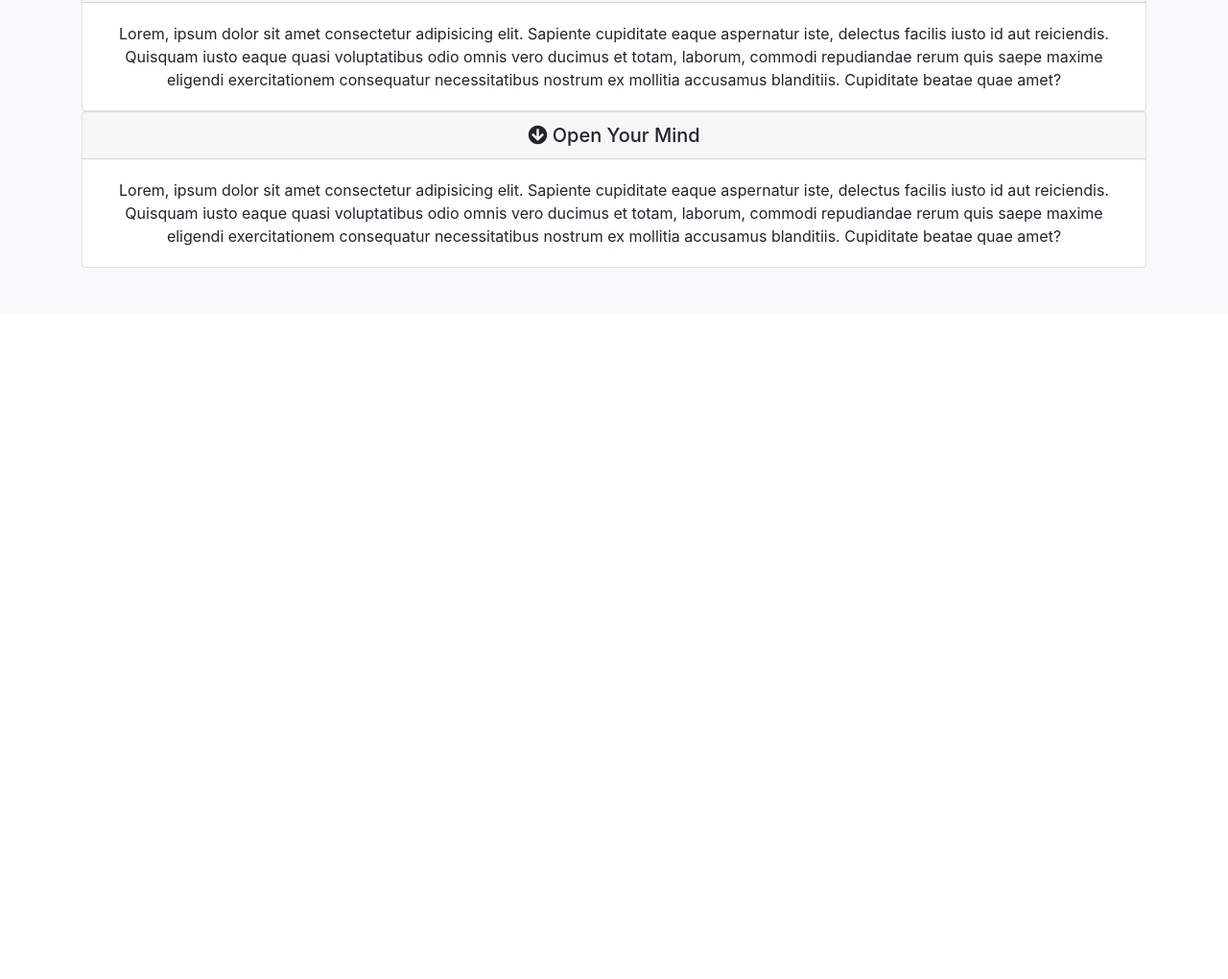
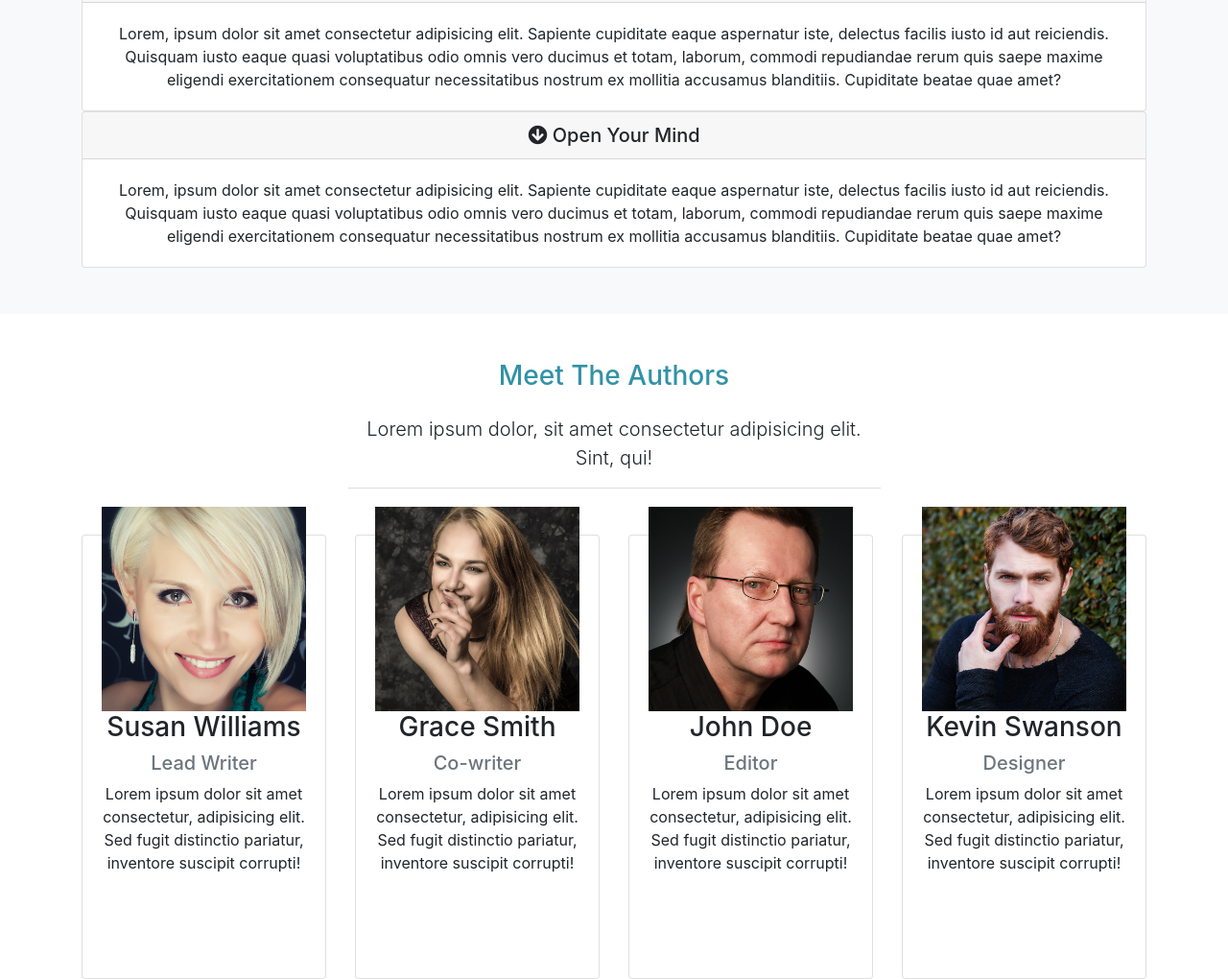
Before and after one commit to xaviguasch/carruth-book-launch-page-bootstrap-4-prac, a plain HTML site: page index.html in a window 1280 px wide. Shown: the part 1588-2608 px from the top of the page at 96% size. Before the commit the page ends 1915 px from the top, so only its background shows below. Drawn offline with nearby package versions, Linux system fonts and the light colour scheme.

Commit message:
added authors area

```diff
--- a/index.html
+++ b/index.html
@@ -243,6 +243,149 @@
       </div>
     </section>
 
+    <!-- AUTHORS -->
+
+    <section id="authors" class="mt-5 text-center">
+      <div class="container">
+        <div class="row">
+          <div class="col">
+            <div class="info-header mb-5">
+              <h3 class="text-primary pb-3">Meet The Authors</h3>
+              <p class="lead">
+                Lorem ipsum dolor, sit amet consectetur adipisicing elit. Sint, qui!
+              </p>
+            </div>
+          </div>
+        </div>
+        <div class="row">
+          <div class="col-lg-3 col-md-6">
+            <div class="card">
+              <div class="card-body">
+                <img
+                  src="img/person1.jpg"
+                  alt=""
+                  class="img-fluid rounded-circle.w-50.mb-3"
+                />
+                <h3>Susan Williams</h3>
+                <h5 class="text-muted">Lead Writer</h5>
+                <p>
+                  Lorem ipsum dolor sit amet consectetur, adipisicing elit. Sed fugit
+                  distinctio pariatur, inventore suscipit corrupti!
+                </p>
+                <div class="d-flex justify-content-center">
+                  <div class="p-4">
+                    <a href="http://facebook.com"></a>
+                    <i class="fab fa-facebook"></i>
+                  </div>
+                  <div class="p-4">
+                    <a href="http://twitter.com"></a>
+                    <i class="fab fa-twitter"></i>
+                  </div>
+                  <div class="p-4">
+                    <a href="http://instagram.com"></a>
+                    <i class="fab fa-instagram"></i>
+                  </div>
+                </div>
+              </div>
+            </div>
+          </div>
+          <div class="col-lg-3 col-md-6">
+            <div class="card">
+              <div class="card-body">
+                <img
+                  src="img/person2.jpg"
+                  alt=""
+                  class="img-fluid rounded-circle.w-50.mb-3"
+                />
+                <h3>Grace Smith</h3>
+                <h5 class="text-muted">Co-writer</h5>
+                <p>
+                  Lorem ipsum dolor sit amet consectetur, adipisicing elit. Sed fugit
+                  distinctio pariatur, inventore suscipit corrupti!
+                </p>
+                <div class="d-flex justify-content-center">
+                  <div class="p-4">
+                    <a href="http://facebook.com"></a>
+                    <i class="fab fa-facebook"></i>
+                  </div>
+                  <div class="p-4">
+                    <a href="http://twitter.com"></a>
+                    <i class="fab fa-twitter"></i>
+                  </div>
+                  <div class="p-4">
+                    <a href="http://instagram.com"></a>
+                    <i class="fab fa-instagram"></i>
+                  </div>
+                </div>
+              </div>
+            </div>
+          </div>
+          <div class="col-lg-3 col-md-6">
+            <div class="card">
+              <div class="card-body">
+                <img
+                  src="img/person3.jpg"
+                  alt=""
+                  class="img-fluid rounded-circle.w-50.mb-3"
+                />
+                <h3>John Doe</h3>
+                <h5 class="text-muted">Editor</h5>
+                <p>
+                  Lorem ipsum dolor sit amet consectetur, adipisicing elit. Sed fugit
+                  distinctio pariatur, inventore suscipit corrupti!
+                </p>
+                <div class="d-flex justify-content-center">
+                  <div class="p-4">
+                    <a href="http://facebook.com"></a>
+                    <i class="fab fa-facebook"></i>
+                  </div>
+                  <div class="p-4">
+                    <a href="http://twitter.com"></a>
+                    <i class="fab fa-twitter"></i>
+                  </div>
+                  <div class="p-4">
+                    <a href="http://instagram.com"></a>
+                    <i class="fab fa-instagram"></i>
+                  </div>
+                </div>
+              </div>
+            </div>
+          </div>
+          <div class="col-lg-3 col-md-6">
+            <div class="card">
+              <div class="card-body">
+                <img
+                  src="img/person4.jpg"
+                  alt=""
+                  class="img-fluid rounded-circle.w-50.mb-3"
+                />
+                <h3>Kevin Swanson</h3>
+                <h5 class="text-muted">Designer</h5>
+                <p>
+                  Lorem ipsum dolor sit amet consectetur, adipisicing elit. Sed fugit
+                  distinctio pariatur, inventore suscipit corrupti!
+                </p>
+                <div class="d-flex justify-content-center">
+                  <div class="p-4">
+                    <a href="http://facebook.com"></a>
+                    <i class="fab fa-facebook"></i>
+                  </div>
+                  <div class="p-4">
+                    <a href="http://twitter.com"></a>
+                    <i class="fab fa-twitter"></i>
+                  </div>
+                  <div class="p-4">
+                    <a href="http://instagram.com"></a>
+                    <i class="fab fa-instagram"></i>
+                  </div>
+                </div>
+              </div>
+            </div>
+          </div>
+        </div>
+      </div>
+    </section>
+
     <script
       src="http://code.jquery.com/jquery-3.3.1.min.js"
       integrity="sha256-FgpCb/KJQlLNfOu91ta32o/NMZxltwRo8QtmkMRdAu8="
--- a/scss/style.scss
+++ b/scss/style.scss
@@ -37,6 +37,21 @@ body {
   border-bottom: 1px #ddd solid;
 }
 
+#authors {
+  img {
+    margin-top: -50px;
+  }
+
+  .card:hover {
+    background: $primary;
+    color: #fff;
+  }
+
+  .fab {
+    color: #fff;
+  }
+}
+
 @media (max-width: 768px) {
   #showcase {
     min-height: 500px;
```
Also changed, not shown: css/style.css.
